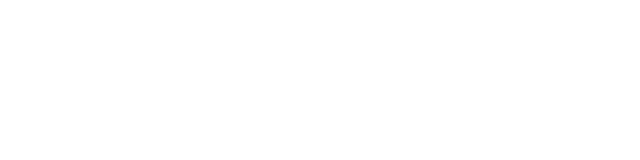
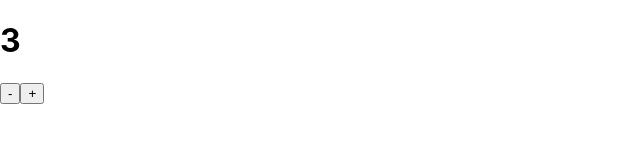
Before and after one commit to MarcinGal/JS-React-firebase-Redux---revision, a React (Create React App) app: page / in a window 1280 px wide. Shown: the top 160 px of the page, without its empty margins (0-640 px from the left). Built offline with nearby package versions, Linux system fonts and the light colour scheme.

Commit message:
restriction of counterType as a number added

```diff
--- a/package.json
+++ b/package.json
@@ -3,6 +3,7 @@
   "version": "0.1.0",
   "private": true,
   "dependencies": {
+    "prop-types": "^15.6.2",
     "react": "^16.6.3",
     "react-dom": "^16.6.3",
     "react-scripts": "2.1.1"
--- a/src/App.js
+++ b/src/App.js
@@ -1,11 +1,12 @@
-import React, { Component } from 'react'
+import React from 'react'
+import Counter from './Counter'
 
 
-class App extends Component {
+class App extends React.Component {
   render() {
     return (
       <div>
-
+        <Counter/>
       </div>
     )
   }
--- /dev/null
+++ b/src/Counter.js
@@ -0,0 +1,37 @@
+import React from 'react'
+import PropTypes from 'prop-types'
+
+class Counter extends React.Component {
+    state = {
+number: this.props.startValue
+    }
+
+    render() {
+        return (
+            <div>
+                <h1>{this.state.number}</h1>
+                <button
+                onClick = { () => this.setState({number: this.state.number - 1})}
+                >-
+                </button>
+                <button
+                onClick = { () => this.setState({number: this.state.number + 1})}
+                >+
+                </button>
+
+            </div>
+        )
+    }
+}
+
+Counter.defaultProps = {
+    startValue: 3
+}
+
+
+Counter.propTypes = {
+    startValue: PropTypes.number.isRequired
+}
+
+
+export default Counter
```
